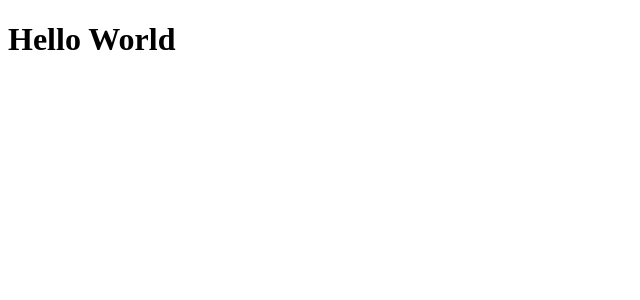
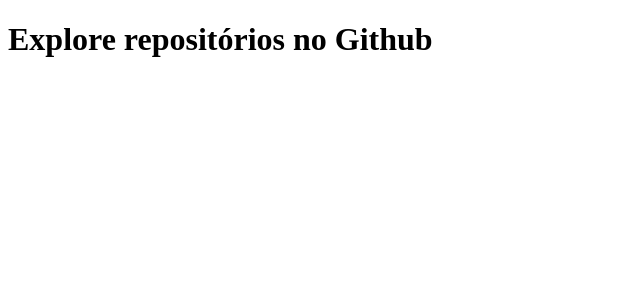
Before and after one commit to erminiogabriel/github-explorer, a React (Create React App) app: page / in a window 1280 px wide. Shown: the top 300 px of the page, without its empty margins (0-640 px from the left). Built offline with nearby package versions, Linux system fonts and the light colour scheme.

Commit message:
Desenvolvimento das rotas da aplicacao

```diff
--- a/package.json
+++ b/package.json
@@ -10,9 +10,12 @@
     "@types/node": "^12.0.0",
     "@types/react": "^16.9.0",
     "@types/react-dom": "^16.9.0",
+    "@types/styled-components": "^5.1.1",
     "react": "^16.13.1",
     "react-dom": "^16.13.1",
+    "react-router-dom": "^5.2.0",
     "react-scripts": "3.4.1",
+    "styled-components": "^5.1.1",
     "typescript": "~3.7.2"
   },
   "scripts": {
@@ -34,6 +37,7 @@
     ]
   },
   "devDependencies": {
+    "@types/react-router-dom": "^5.1.5",
     "@typescript-eslint/eslint-plugin": "^3.6.1",
     "@typescript-eslint/parser": "^3.6.1",
     "eslint": "6.8.0",
--- a/src/App.tsx
+++ b/src/App.tsx
@@ -1,7 +1,13 @@
 import React from 'react';
 
-function App() {
-  return <h1>Hello World</h1>;
-}
+import { BrowserRouter } from 'react-router-dom';
+
+import Routes from './routes';
+
+const App: React.FC = () => (
+  <BrowserRouter>
+    <Routes />
+  </BrowserRouter>
+);
 
 export default App;
--- /dev/null
+++ b/src/pages/Dashboard/index.tsx
@@ -0,0 +1,7 @@
+import React from 'react';
+
+const Dashboard: React.FC = () => {
+  return <h1>Explore repositórios no Github</h1>;
+};
+
+export default Dashboard;
--- /dev/null
+++ b/src/pages/Dashboard/styles.ts
@@ -0,0 +1,3 @@
+import styled from 'styled-components';
+
+const title = styled;
--- /dev/null
+++ b/src/pages/Repository/index.tsx
@@ -0,0 +1,7 @@
+import React from 'react';
+
+const Repository: React.FC = () => {
+  return <h1>Repository</h1>;
+};
+
+export default Repository;
--- /dev/null
+++ b/src/routes/index.tsx
@@ -0,0 +1,14 @@
+import React from 'react';
+import { Switch, Route } from 'react-router-dom';
+
+import Dashboard from '../pages/Dashboard';
+import Repository from '../pages/Repository';
+
+const Routes: React.FC = () => (
+  <Switch>
+    <Route path="/" exact component={Dashboard} />
+    <Route path="/repository" component={Repository} />
+  </Switch>
+);
+
+export default Routes;
```
Also changed, not shown: 1 other file (tests, documents, lock files or other folders).
